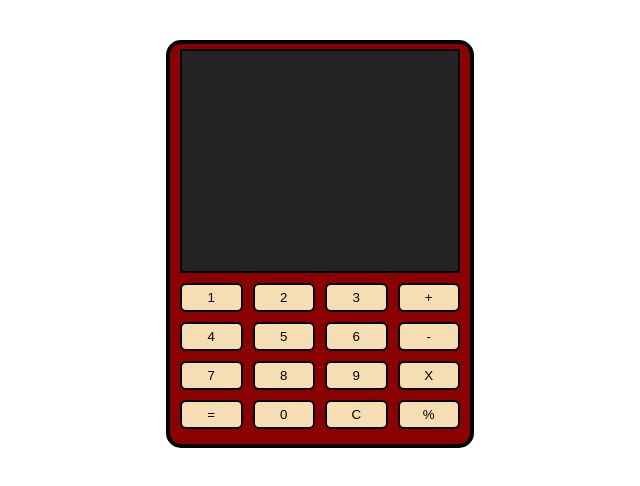
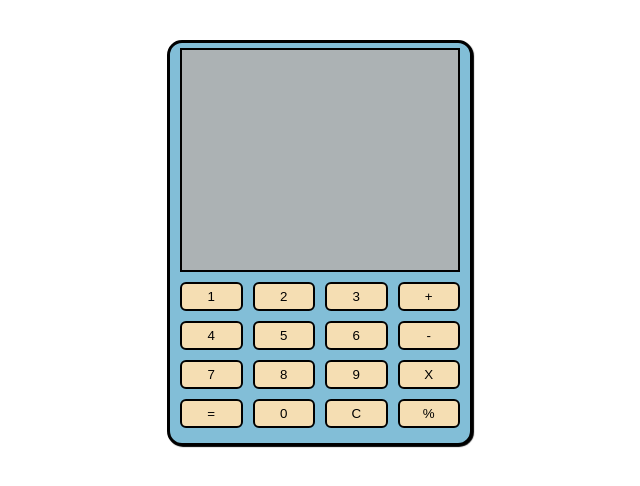
Before and after one commit to mariaalouisaa/calculator, a plain HTML site: page index.html in a window 1280 px wide. Shown: the whole page, without its empty margins (320-960 px from the left). Drawn offline with Linux system fonts and the light colour scheme.

Commit message:
Lighten colours, tweek borders
Closes #2

```diff
--- a/styles.css
+++ b/styles.css
@@ -1,11 +1,12 @@
 .container {
-  border: 4px solid black;
+  border: 3px solid black;
   width: 300px;
   height: 400px;
   margin: 40px auto;
-  background-color: darkred;
+  background-color: rgb(130, 190, 215);
   font-family: Arial, Helvetica, sans-serif;
   border-radius: 15px;
+  box-shadow: 1px 1px 1px;
 }
 
 .display {
@@ -13,22 +14,23 @@
   height: 55%;
   border: solid black 2px;
   margin: 5px 10px;
-  background-color: rgb(36, 36, 36);
+  background-color: rgba(177, 177, 177, 0.906);
   grid-template-rows: 1fr 1fr;
 }
 .current-typing {
   align-self: end;
   text-align: right;
   padding: 6px;
-  color: white;
+  color: rgb(45, 45, 45);
   font-weight: bolder;
   font-size: 30px;
 }
 
 .previous-text {
   text-align: right;
-  color: rgb(236, 236, 77);
+  color: rgb(245, 51, 51);
   padding: 6px;
+  font-weight: 600;
 }
 .buttons {
   display: grid;
@@ -47,7 +49,7 @@ button {
 }
 
 button:hover {
-  background-color: cornflowerblue;
+  background-color: rgba(248, 89, 57, 0.934);
   transition: 0.3s ease-in-out;
   cursor: pointer;
 }
```
